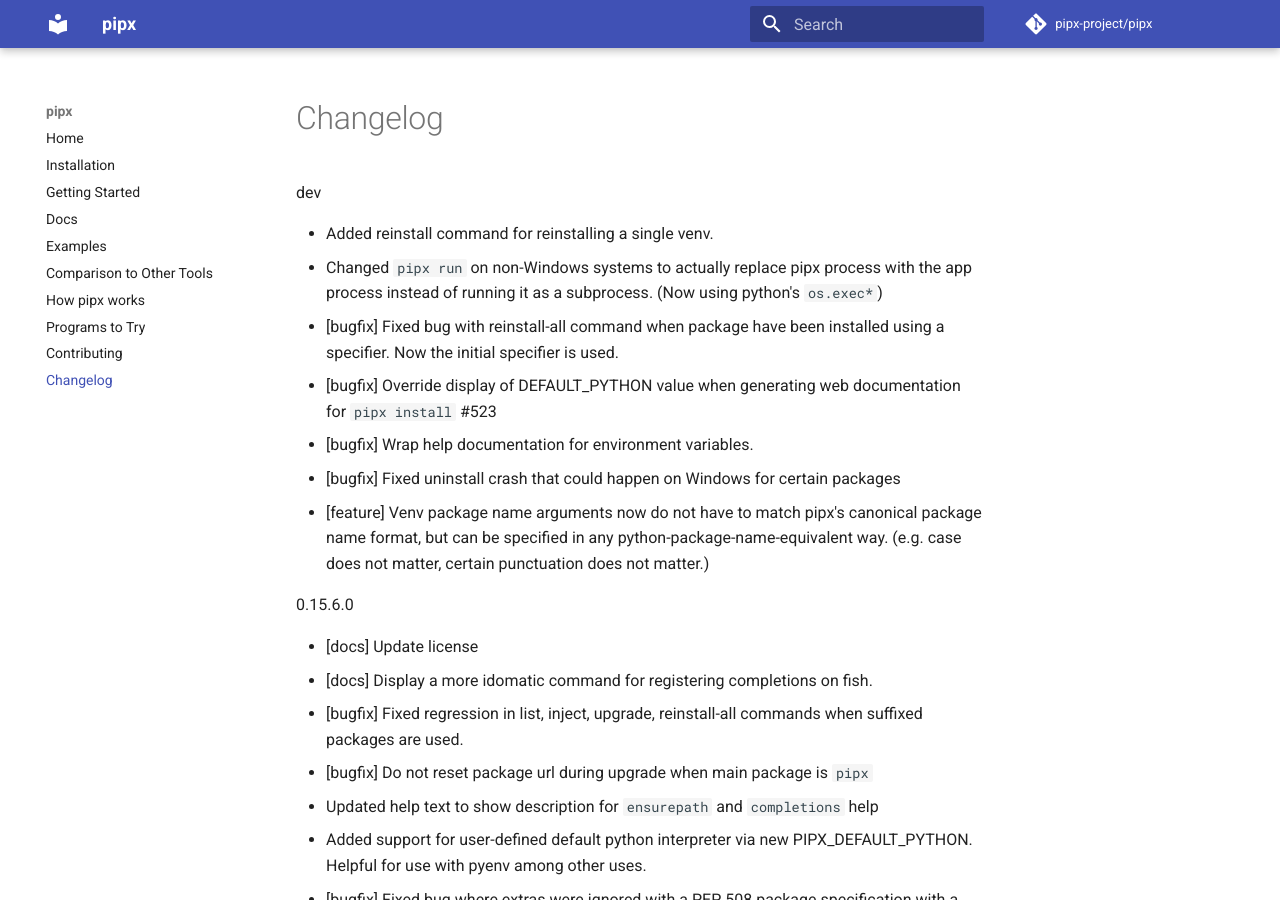
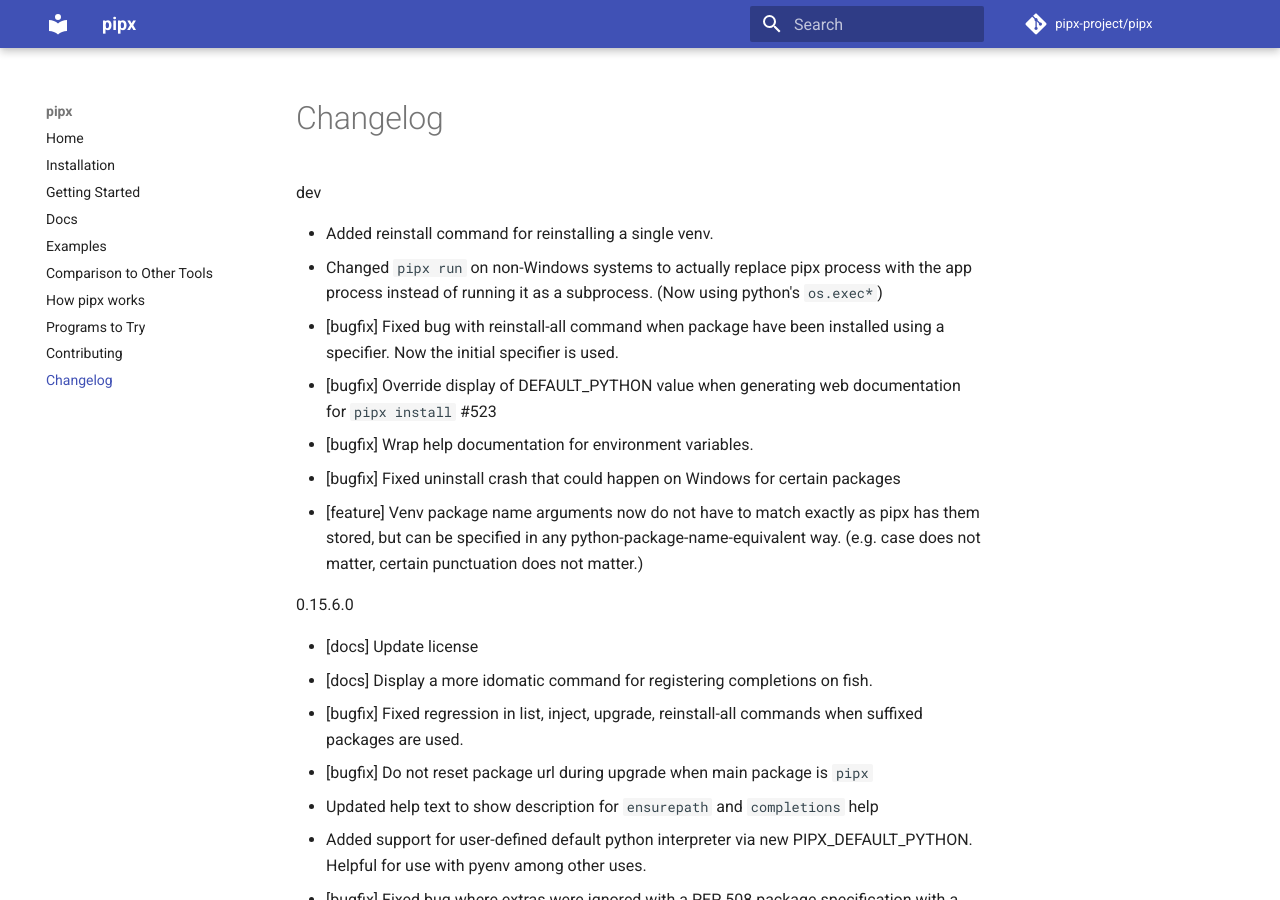
Before and after one commit to pypa/pipx, an MkDocs documentation site: the page built from docs/changelog.md, in a window 1280 px wide and 900 px high. Built offline with MkDocs 1.6.1 and Material for MkDocs 9.7.7, drawn with Linux system fonts in a browser that asks for light colours; comment, search, counter and statistics services are not loaded.

Commit message:
Fix changelog.

```diff
--- a/docs/changelog.md
+++ b/docs/changelog.md
@@ -6,7 +6,7 @@
 - [bugfix] Override display of DEFAULT_PYTHON value when generating web documentation for `pipx install` #523
 - [bugfix] Wrap help documentation for environment variables.
 - [bugfix] Fixed uninstall crash that could happen on Windows for certain packages
-- [feature] Venv package name arguments now do not have to match pipx's canonical package name format, but can be specified in any python-package-name-equivalent way. (e.g. case does not matter, certain punctuation does not matter.)
+- [feature] Venv package name arguments now do not have to match exactly as pipx has them stored, but can be specified in any python-package-name-equivalent way. (e.g. case does not matter, certain punctuation does not matter.)
 
 0.15.6.0
 
```
